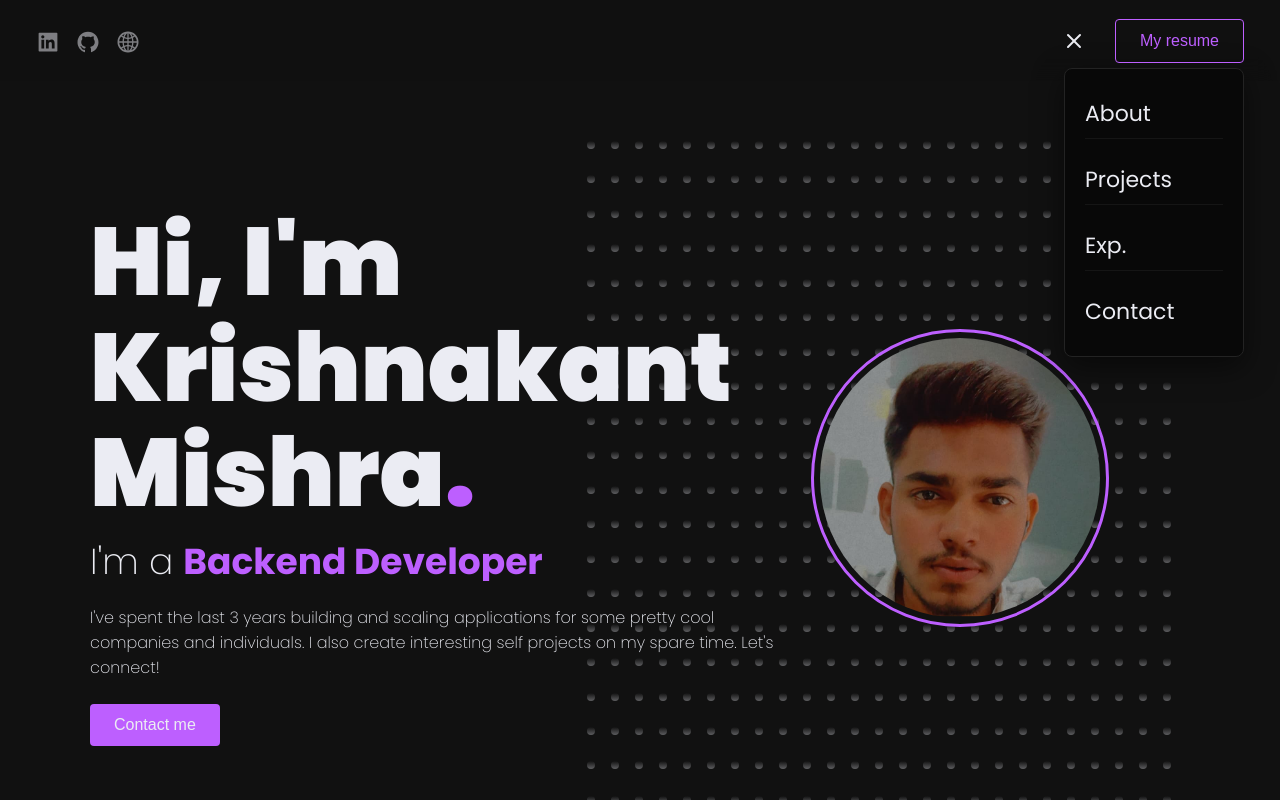
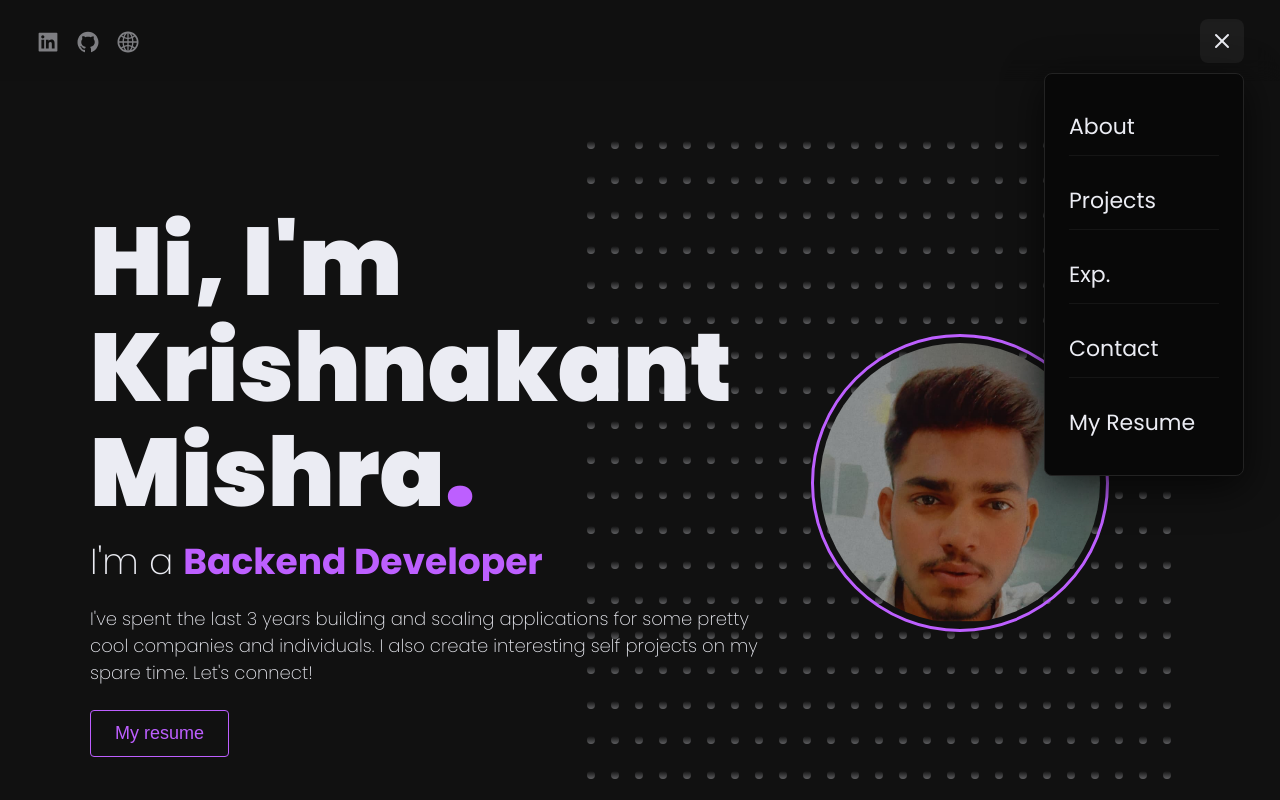
Before and after one commit to krishnakantjmishra/KKM-portfolio-website, a Next.js app: page / in a window 1280 px wide. Both pictures are taken after a click on the button "Toggle menu". Shown: the top 800 px of the page. Built offline with nearby package versions, Linux system fonts and the light colour scheme.

Commit message:
feat: restructure resume and contact buttons

```diff
--- a/components/home/hero/Hero.tsx
+++ b/components/home/hero/Hero.tsx
@@ -1,6 +1,6 @@
 import Image from "next/image";
 import { motion } from "framer-motion";
-import { StandardButton } from "@/components/buttons/StandardButton";
+import { OutlineButton } from "@/components/buttons/OutlineButton";
 import { Reveal } from "@/components/utils/Reveal";
 import { DotGrid } from "./DotGrid";
 import styles from "./hero.module.scss";
@@ -29,11 +29,9 @@ export const Hero = () => {
             </p>
           </Reveal>
           <Reveal>
-            <StandardButton
-              onClick={() => document.getElementById("contact")?.scrollIntoView()}
-            >
-              Contact me
-            </StandardButton>
+            <OutlineButton onClick={() => window.open("/Krishnakant_Mishra_Resume.pdf")}>
+              My resume
+            </OutlineButton>
           </Reveal>
         </div>
         <motion.div
--- a/components/nav/Heading.tsx
+++ b/components/nav/Heading.tsx
@@ -1,13 +1,13 @@
-import { useState, useEffect } from "react";
+import { useState, useEffect, useRef } from "react";
 import styles from "./heading.module.scss";
 import { MyLinks } from "./components/MyLinks";
-import { OutlineButton } from "../buttons/OutlineButton";
 import { FiMoreHorizontal, FiX } from "react-icons/fi";
 import { motion, AnimatePresence } from "framer-motion";
 
 export const Heading = () => {
   const [isOpen, setIsOpen] = useState(false);
   const [selected, setSelected] = useState("");
+  const menuRef = useRef<HTMLDivElement>(null);
 
   useEffect(() => {
     const sections = document.querySelectorAll(".section-wrapper");
@@ -30,6 +30,25 @@ export const Heading = () => {
     return () => observer.disconnect();
   }, []);
 
+  // Close menu when clicking outside
+  useEffect(() => {
+    const handleClickOutside = (event: MouseEvent) => {
+      if (menuRef.current && !menuRef.current.contains(event.target as Node)) {
+        setIsOpen(false);
+      }
+    };
+
+    if (isOpen) {
+      document.addEventListener("mousedown", handleClickOutside);
+    } else {
+      document.removeEventListener("mousedown", handleClickOutside);
+    }
+
+    return () => {
+      document.removeEventListener("mousedown", handleClickOutside);
+    };
+  }, [isOpen]);
+
   const navLinks = [
     { name: "About", href: "#about", id: "about" },
     { name: "Projects", href: "#projects", id: "projects" },
@@ -41,7 +60,7 @@ export const Heading = () => {
     <header className={styles.heading}>
       <MyLinks />
 
-      <div className={styles.navWrapper}>
+      <div className={styles.navWrapper} ref={menuRef}>
         <AnimatePresence>
           {isOpen && (
             <motion.nav
@@ -63,10 +82,20 @@ export const Heading = () => {
                   {link.name}
                 </a>
               ))}
+              {/* Added Resume link in dropdown */}
+              <a
+                href="/Krishnakant_Mishra_Resume.pdf"
+                target="_blank"
+                rel="nofollow"
+                onClick={() => setIsOpen(false)}
+              >
+                My Resume
+              </a>
             </motion.nav>
           )}
         </AnimatePresence>
 
+        <div className={styles.controls}>
           <button
             className={styles.menuToggle}
             onClick={() => setIsOpen(!isOpen)}
@@ -74,10 +103,7 @@ export const Heading = () => {
           >
             {isOpen ? <FiX size="2.4rem" /> : <FiMoreHorizontal size="2.4rem" />}
           </button>
-
-        <OutlineButton onClick={() => window.open("/Krishnakant_Mishra_Resume.pdf")}>
-          My resume
-        </OutlineButton>
+        </div>
       </div>
     </header>
   );
--- a/components/nav/heading.module.scss
+++ b/components/nav/heading.module.scss
@@ -8,7 +8,7 @@
 
   position: sticky;
   top: 0;
-  z-index: 100; // High z-index to stay above everything
+  z-index: 100;
   background: var(--bg-opaque);
   backdrop-filter: blur(12px);
 
@@ -21,8 +21,13 @@
 .navWrapper {
   display: flex;
   align-items: center;
-  gap: 1.2rem; // Reduced gap for mobile
   position: relative;
+}
+
+.controls {
+  display: flex;
+  align-items: center;
+  gap: 1.2rem;
 
   @media (min-width: 768px) {
     gap: 2.4rem;
@@ -30,38 +35,46 @@
 }
 
 .menuToggle {
-  background: transparent;
+  background: rgba(255, 255, 255, 0.05);
   border: none;
   color: var(--text);
   cursor: pointer;
   display: flex;
   align-items: center;
   justify-content: center;
-  padding: 0.5rem;
-  transition: color 0.2s;
+  width: 4.4rem;
+  height: 4.4rem;
+  border-radius: 0.8rem;
+  transition: all 0.2s;
 
   &:hover {
     color: var(--brand);
+    background: rgba(255, 255, 255, 0.1);
+  }
+
+  @media (max-width: 480px) {
+    width: 4rem;
+    height: 4rem;
   }
 }
 
 .navMenu {
   position: absolute;
-  top: calc(100% + 0.5rem);
+  top: calc(100% + 1rem);
   right: 0;
   background: var(--background-dark);
-  padding: 2rem;
+  padding: 2.4rem;
   border-radius: 0.8rem;
   display: flex;
   flex-direction: column;
   gap: 1.6rem;
-  min-width: 180px;
-  box-shadow: 0 10px 30px rgba(0, 0, 0, 0.5);
+  min-width: 200px;
+  box-shadow: 0 10px 40px rgba(0, 0, 0, 0.7);
   border: 1px solid var(--background-light);
 
   @media (max-width: 480px) {
     position: fixed;
-    top: calc(45px + 2rem);
+    top: calc(45px + 2.5rem);
     left: 1.6rem;
     right: 1.6rem;
     min-width: auto;
@@ -73,7 +86,7 @@
     font-size: var(--text-md);
     font-weight: 400;
     transition: color 0.2s;
-    padding: 0.8rem 0;
+    padding: 1.2rem 0;
     border-bottom: 1px solid rgba(255, 255, 255, 0.05);
 
     &:last-child {
@@ -101,11 +114,4 @@
     display: flex;
     align-items: center;
   }
-
-  @media (max-width: 480px) {
-    button {
-      font-size: 1.2rem;
-      padding: 0.6rem 1rem;
-    }
-  }
 }
--- a/styles/globals.css
+++ b/styles/globals.css
@@ -10,12 +10,12 @@
   --brand: #BD5FFF;
   --brand-rgb: 189, 95, 255;
 
-  --text-xs: clamp(1.2rem, 0.8rem + 1vw, 1.4rem);
-  --text-sm: clamp(1.4rem, 1rem + 1.2vw, 1.6rem);
-  --text-md: clamp(1.8rem, 1.4rem + 1.5vw, 2.2rem);
-  --text-lg: clamp(2.4rem, 2rem + 2vw, 3.6rem);
-  --text-xl: clamp(3.6rem, 3rem + 4vw, 5.6rem);
-  --text-2xl: clamp(4.8rem, 4rem + 8vw, 9.6rem);
+  --text-xs: clamp(1.4rem, 1rem + 1vw, 1.4rem);
+  --text-sm: clamp(1.6rem, 1.2rem + 1.2vw, 1.8rem);
+  --text-md: clamp(2rem, 1.6rem + 1.5vw, 2.2rem);
+  --text-lg: clamp(2.8rem, 2.4rem + 2vw, 3.6rem);
+  --text-xl: clamp(4rem, 3.5rem + 4vw, 5.6rem);
+  --text-2xl: clamp(5.6rem, 5rem + 8vw, 9.6rem);
 }
 
 * {
```
Lines whose indentation alone changed are shown as unchanged.
